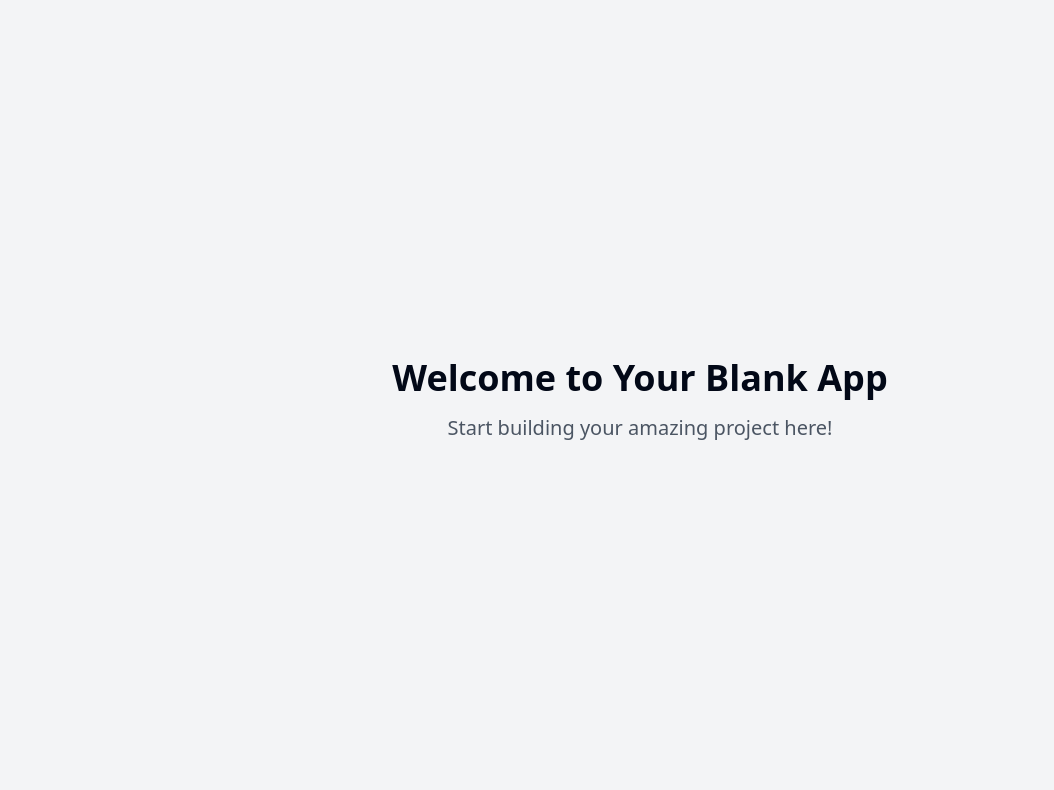
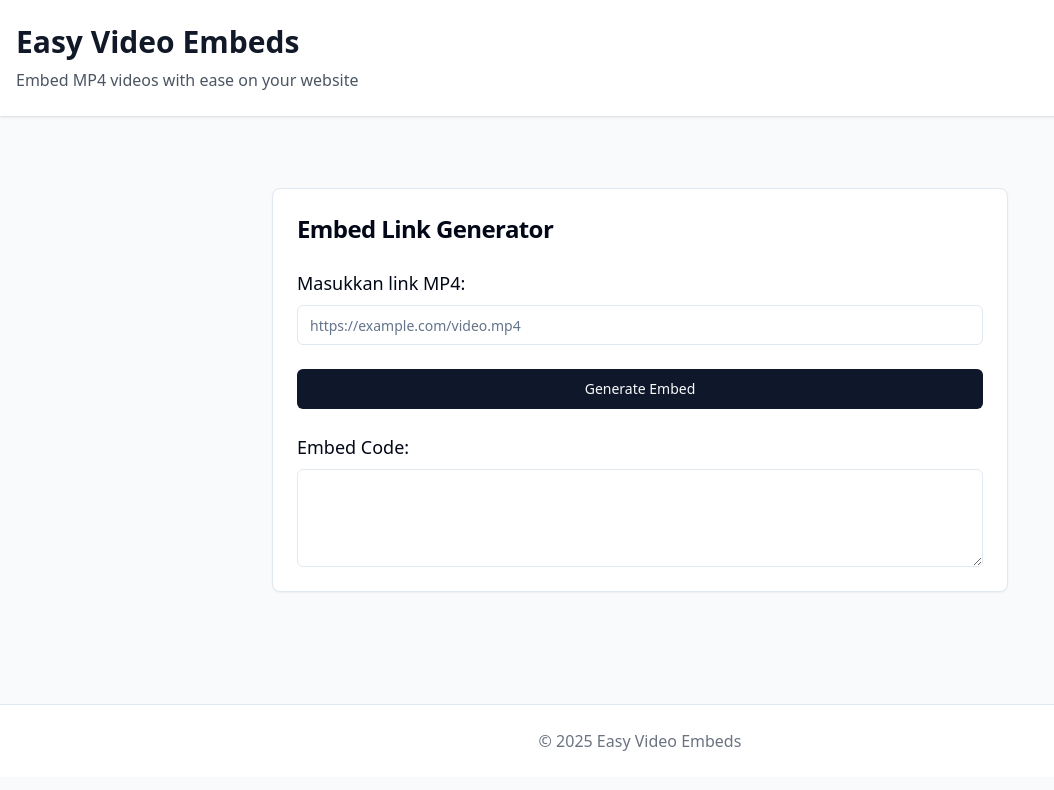
Before and after one commit to manusia4/easy-video-embeds-now-50, a React (Vite) app: page / in a window 1280 px wide. Shown: the top 790 px of the page, without its empty margins (0-1054 px from the left). Built offline with nearby package versions, Linux system fonts and the light colour scheme.

Commit message:
feat: Add video player and embed generator
Implement a video player and an embed generator for MP4 videos.

```diff
--- a/src/App.tsx
+++ b/src/App.tsx
@@ -1,9 +1,11 @@
+
 import { Toaster } from "@/components/ui/toaster";
 import { Toaster as Sonner } from "@/components/ui/sonner";
 import { TooltipProvider } from "@/components/ui/tooltip";
 import { QueryClient, QueryClientProvider } from "@tanstack/react-query";
 import { BrowserRouter, Routes, Route } from "react-router-dom";
 import Index from "./pages/Index";
+import VideoPlayer from "./components/VideoPlayer";
 import NotFound from "./pages/NotFound";
 
 const queryClient = new QueryClient();
@@ -16,6 +18,7 @@ const App = () => (
       <BrowserRouter>
         <Routes>
           <Route path="/" element={<Index />} />
+          <Route path="/player" element={<VideoPlayer />} />
           {/* ADD ALL CUSTOM ROUTES ABOVE THE CATCH-ALL "*" ROUTE */}
           <Route path="*" element={<NotFound />} />
         </Routes>
--- /dev/null
+++ b/src/components/EmbedGenerator.tsx
@@ -0,0 +1,70 @@
+
+import React, { useState } from "react";
+import { Input } from "@/components/ui/input";
+import { Button } from "@/components/ui/button";
+import { Textarea } from "@/components/ui/textarea";
+import { Card, CardContent, CardHeader, CardTitle } from "@/components/ui/card";
+
+const EmbedGenerator: React.FC = () => {
+  const [mp4Link, setMp4Link] = useState<string>("");
+  const [embedCode, setEmbedCode] = useState<string>("");
+
+  const generateEmbed = () => {
+    if (!mp4Link) return;
+    const mp4Url = encodeURIComponent(mp4Link);
+    const baseUrl = window.location.origin;
+    const embedCode = `<iframe src="${baseUrl}/player?src=${mp4Url}" width="640" height="360" frameborder="0" allowfullscreen></iframe>`;
+    setEmbedCode(embedCode);
+  };
+
+  const handleCopy = () => {
+    navigator.clipboard.writeText(embedCode);
+    alert("Kode embed berhasil disalin!");
+  };
+
+  return (
+    <div className="container mx-auto max-w-3xl py-10 px-4">
+      <Card>
+        <CardHeader>
+          <CardTitle className="text-2xl font-bold">Embed Link Generator</CardTitle>
+        </CardHeader>
+        <CardContent className="space-y-6">
+          <div className="space-y-2">
+            <label htmlFor="mp4Link" className="text-lg font-medium">
+              Masukkan link MP4:
+            </label>
+            <Input
+              id="mp4Link"
+              value={mp4Link}
+              onChange={(e) => setMp4Link(e.target.value)}
+              placeholder="https://example.com/video.mp4"
+              className="w-full"
+            />
+          </div>
+
+          <Button onClick={generateEmbed} className="w-full">
+            Generate Embed
+          </Button>
+
+          <div className="space-y-2">
+            <h3 className="text-lg font-medium">Embed Code:</h3>
+            <Textarea
+              id="embedCode"
+              value={embedCode}
+              readOnly
+              rows={4}
+              className="w-full"
+            />
+            {embedCode && (
+              <Button onClick={handleCopy} variant="outline" className="w-full">
+                Salin Kode Embed
+              </Button>
+            )}
+          </div>
+        </CardContent>
+      </Card>
+    </div>
+  );
+};
+
+export default EmbedGenerator;
--- /dev/null
+++ b/src/components/VideoPlayer.tsx
@@ -0,0 +1,33 @@
+
+import React, { useEffect, useRef } from "react";
+import { useLocation } from "react-router-dom";
+
+const VideoPlayer: React.FC = () => {
+  const videoRef = useRef<HTMLVideoElement | null>(null);
+  const location = useLocation();
+
+  useEffect(() => {
+    const urlParams = new URLSearchParams(location.search);
+    const videoSrc = urlParams.get("src");
+
+    if (videoSrc && videoRef.current) {
+      videoRef.current.src = videoSrc;
+      videoRef.current.load();
+    }
+  }, [location.search]);
+
+  return (
+    <div className="flex justify-center items-center w-full h-screen bg-black">
+      <video
+        ref={videoRef}
+        className="w-full h-full max-w-full max-h-full"
+        controls
+        autoPlay
+      >
+        Your browser does not support the video tag.
+      </video>
+    </div>
+  );
+};
+
+export default VideoPlayer;
--- a/src/pages/Index.tsx
+++ b/src/pages/Index.tsx
@@ -1,12 +1,26 @@
-// Update this page (the content is just a fallback if you fail to update the page)
+
+import React from 'react';
+import EmbedGenerator from '@/components/EmbedGenerator';
 
 const Index = () => {
   return (
-    <div className="min-h-screen flex items-center justify-center bg-gray-100">
-      <div className="text-center">
-        <h1 className="text-4xl font-bold mb-4">Welcome to Your Blank App</h1>
-        <p className="text-xl text-gray-600">Start building your amazing project here!</p>
-      </div>
+    <div className="min-h-screen bg-gray-50">
+      <header className="bg-white shadow">
+        <div className="container mx-auto px-4 py-6">
+          <h1 className="text-3xl font-bold text-gray-900">Easy Video Embeds</h1>
+          <p className="text-gray-600 mt-2">Embed MP4 videos with ease on your website</p>
+        </div>
+      </header>
+
+      <main className="container mx-auto py-8 px-4">
+        <EmbedGenerator />
+      </main>
+
+      <footer className="bg-white border-t mt-10 py-6">
+        <div className="container mx-auto px-4 text-center text-gray-500">
+          &copy; {new Date().getFullYear()} Easy Video Embeds
+        </div>
+      </footer>
     </div>
   );
 };
```
